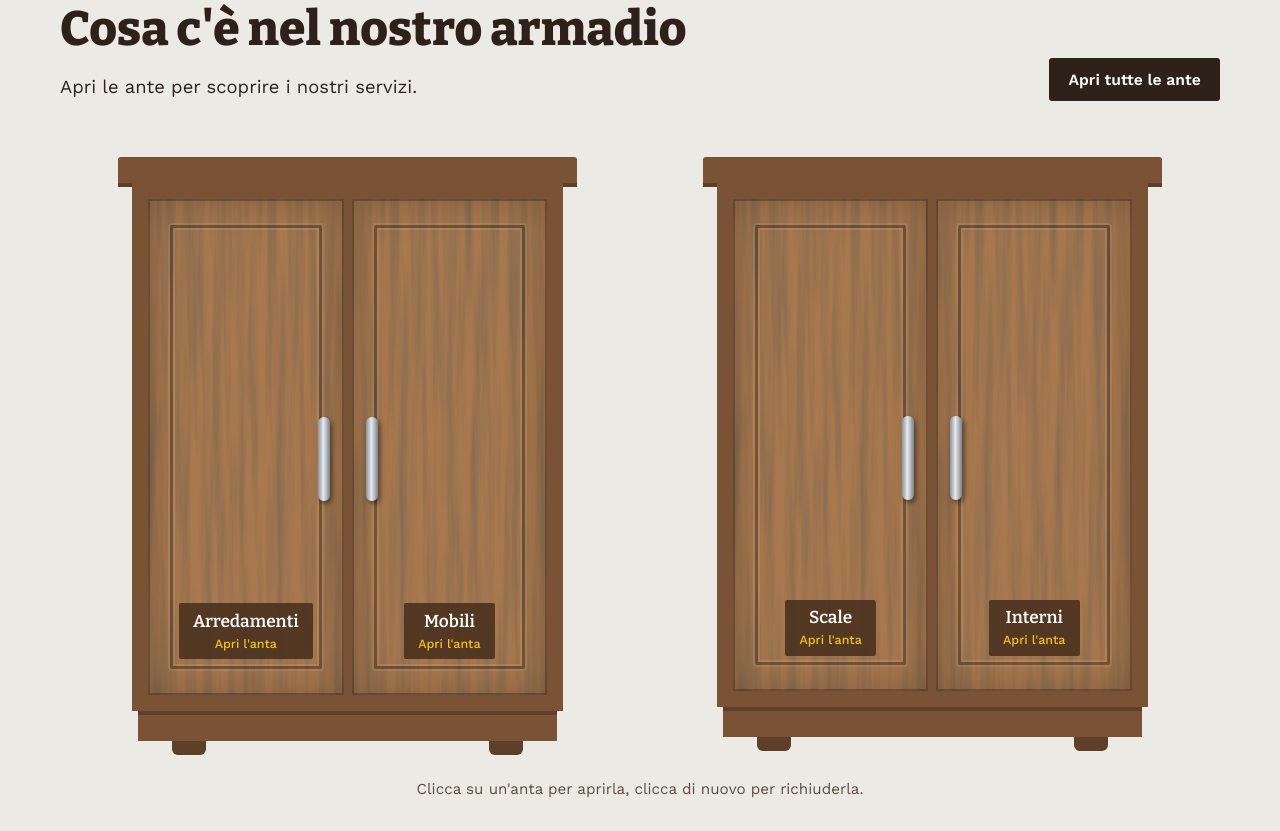
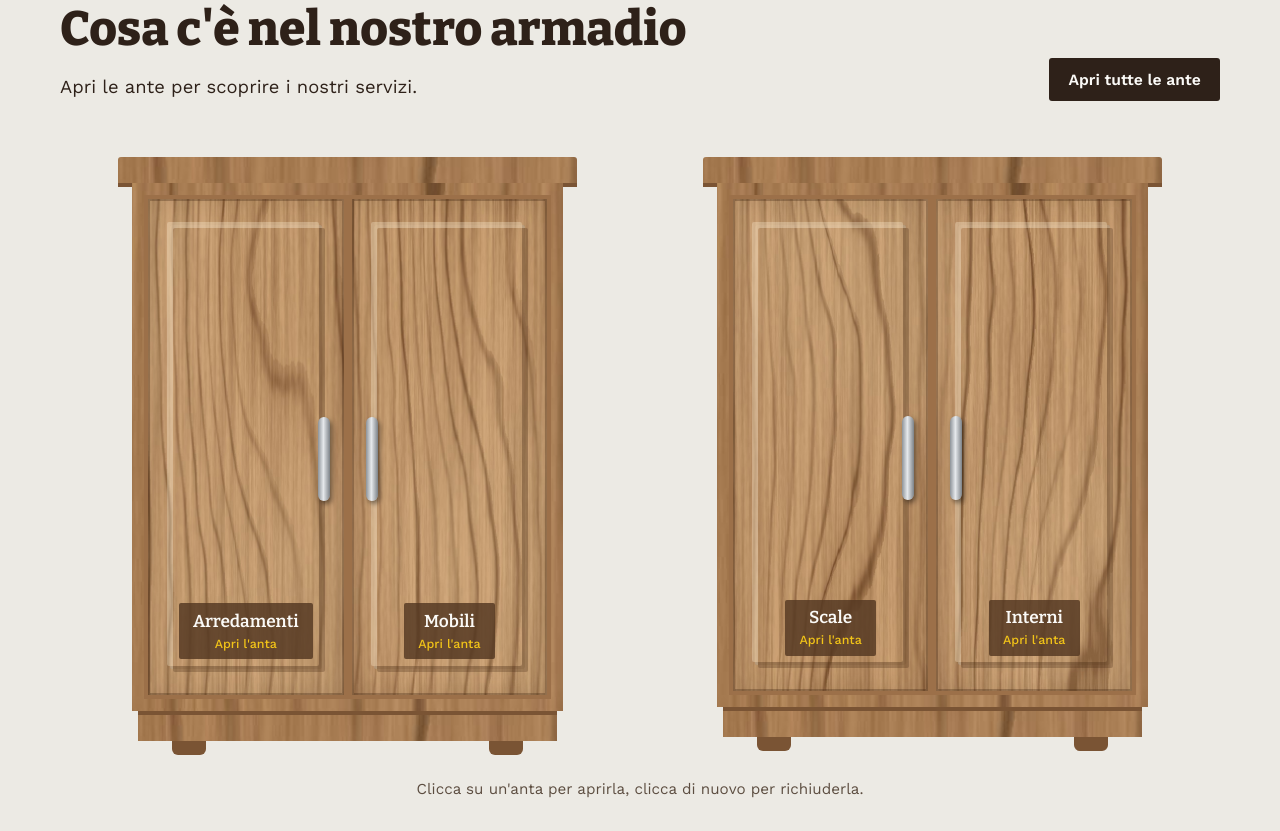
Before and after one commit to ilcastoro/ilcastoro.github.io, a plain HTML site: page index.html in a window 1280 px wide. Shown: the part 789-1620 px from the top of the page. Drawn offline with nearby package versions, Linux system fonts and the light colour scheme.

Commit message:
Legno realistico più chiaro, C.F. e P.IVA, capitale i.v.
Co-Authored-By: Claude Opus 5.5 <noreply@anthropic.com>
Claude-Session: https://claude.ai/code/session_013yCEezBgPxXtptbJ3hqXxY

```diff
--- a/index.html
+++ b/index.html
@@ -13,8 +13,8 @@
   :root{
     --noce:#2E2119;
     --noce-2:#4A3426;
-    --telaio:#7A5235;     /* noce medio per armadi e fondi */
-    --telaio-scuro:#5E3F28;
+    --telaio:#9C7049;     /* noce medio per armadi e fondi */
+    --telaio-scuro:#7A5434;
     --rovere:#B98A55;
     --cenere:#ECEAE4;
     --salvia:#5E6B57;
@@ -48,8 +48,8 @@
   .menu-btn{display:none;background:none;border:1px solid rgba(255,255,255,.5);color:inherit;font:inherit;padding:.35rem .8rem;border-radius:4px;cursor:pointer}
 
   /* ---------- apertura ---------- */
-  .hero{position:relative;min-height:88vh;display:flex;align-items:center;color:var(--bianco);background:#9A6A43 var(--legno);background-size:100% 100%;overflow:hidden;padding:7rem 0 5rem}
-  .hero::after{content:"";position:absolute;inset:0;background:linear-gradient(90deg,rgba(84,55,34,.85) 0%,rgba(84,55,34,.5) 55%,rgba(84,55,34,.12) 100%)}
+  .hero{position:relative;min-height:88vh;display:flex;align-items:center;color:var(--bianco);background:#C29A6E url(img/legno-fondo.jpg) center/cover;overflow:hidden;padding:7rem 0 5rem}
+  .hero::after{content:"";position:absolute;inset:0;background:linear-gradient(90deg,rgba(78,50,29,.78) 0%,rgba(78,50,29,.45) 50%,rgba(78,50,29,.05) 100%)}
   .hero .wrap{position:relative;z-index:2;display:grid;grid-template-columns:1.35fr 1fr;gap:2rem;align-items:center}
   .hero h1 img{width:min(640px,100%)}
   .tag{display:inline-block;margin-top:1.3rem;background:var(--metro);color:var(--noce);font:600 clamp(1.3rem,2.6vw,1.9rem)/1.1 var(--sans);padding:.35rem 1rem}
@@ -82,9 +82,9 @@
 
   .armadi{display:flex;justify-content:center;gap:clamp(5rem,12vw,10rem);margin:3.5rem auto 0;padding-inline:4.5rem}
   .armadio{flex:1;max-width:520px}
-  .cornice{height:26px;background:var(--telaio);border-radius:3px 3px 0 0;margin-inline:-14px;box-shadow:0 4px 0 var(--telaio-scuro)}
-  .corpo{display:grid;grid-template-columns:repeat(2,1fr);gap:0;background:var(--telaio);padding:12px;align-items:stretch}
-  .zoccolo{height:30px;background:var(--telaio);margin-inline:6px;border-top:4px solid var(--telaio-scuro)}
+  .cornice{height:26px;background:var(--telaio) url(img/legno-telaio.jpg) center/100% auto;border-radius:3px 3px 0 0;margin-inline:-14px;box-shadow:0 4px 0 var(--telaio-scuro)}
+  .corpo{display:grid;grid-template-columns:repeat(2,1fr);gap:0;background:var(--telaio) url(img/legno-telaio.jpg) center/cover;padding:12px;align-items:stretch}
+  .zoccolo{height:30px;background:var(--telaio) url(img/legno-telaio.jpg) center/100% auto;margin-inline:6px;border-top:4px solid var(--telaio-scuro)}
   .piedi{display:flex;justify-content:space-between;padding-inline:40px}
   .piedi i{width:34px;height:14px;background:var(--telaio-scuro);border-radius:0 0 6px 6px}
 
@@ -95,9 +95,8 @@
       linear-gradient(0deg,#B98C5C 0 6px,#D9B583 6px 16px,transparent 16px),
       linear-gradient(180deg,rgba(50,28,12,.45),rgba(50,28,12,0) 70px),
       linear-gradient(90deg,rgba(50,28,12,.32),rgba(50,28,12,0) 26px,rgba(50,28,12,0) calc(100% - 26px),rgba(50,28,12,.32)),
-      var(--legno-chiaro),
-      #E4C9A0;
-    background-size:auto,auto,auto,300px 600px,auto;
+      url(img/legno-interno.jpg) center/cover,
+      #EAD5B2;
     box-shadow:inset 0 0 0 1px rgba(46,33,25,.35);
     filter:brightness(.42) saturate(.8);transition:filter .5s ease .45s}
   .interno > *{position:relative;z-index:2}
@@ -129,18 +128,22 @@
   .vano.sx .anta{transform-origin:left center}
   .vano.dx .anta{transform-origin:right center}
   .faccia,.retro{position:absolute;inset:0;backface-visibility:hidden;-webkit-backface-visibility:hidden}
-  .faccia{background:#A8784E var(--legno);background-size:cover;
-    box-shadow:inset 0 0 0 2px rgba(0,0,0,.25),inset 0 0 40px rgba(0,0,0,.25);
+  .faccia{background:#C8A070 url(img/legno-anta.jpg) center/cover;
+    box-shadow:inset 0 0 0 2px rgba(60,35,15,.3),inset 0 0 30px rgba(60,35,15,.18);
     display:flex;align-items:flex-end;justify-content:center;padding:0 1rem 2.2rem}
   /* bugna: pannello incassato dell'anta */
-  .faccia::before{content:"";position:absolute;inset:26px 22px;border:3px solid rgba(30,18,10,.35);box-shadow:inset 0 0 0 2px rgba(255,235,200,.12),0 0 0 2px rgba(255,235,200,.1);border-radius:2px}
-  .vano.dx .faccia{background-position:60% 0}
+  .faccia::before{content:"";position:absolute;inset:26px 22px;border-radius:2px;box-shadow:inset 3px 3px 0 rgba(255,240,215,.35),inset -3px -3px 0 rgba(70,40,18,.35),3px 3px 0 rgba(70,40,18,.28),-3px -3px 0 rgba(255,240,215,.3)}
+  .vano.dx .faccia{background-position:30% 100%}
+  .armadio:nth-child(1) .vano:nth-child(1) .faccia{background-image:url(img/legno-anta-1.jpg)}
+  .armadio:nth-child(1) .vano:nth-child(2) .faccia{background-image:url(img/legno-anta-2.jpg)}
+  .armadio:nth-child(2) .vano:nth-child(1) .faccia{background-image:url(img/legno-anta-3.jpg)}
+  .armadio:nth-child(2) .vano:nth-child(2) .faccia{background-image:url(img/legno-anta-4.jpg)}
   .maniglia{position:absolute;top:44%;width:12px;height:84px;border-radius:6px;background:linear-gradient(90deg,#8d9399,#e6e9ec 45%,#7c8288);box-shadow:2px 3px 5px rgba(0,0,0,.45)}
   .vano.sx .maniglia{right:14px}
   .vano.dx .maniglia{left:14px}
-  .etichetta{position:relative;font:600 1.08rem/1.2 var(--serif);background:rgba(70,45,28,.85);padding:.55rem .9rem;border-radius:2px;text-align:center}
+  .etichetta{position:relative;font:600 1.08rem/1.2 var(--serif);background:rgba(84,55,33,.82);padding:.55rem .9rem;border-radius:2px;text-align:center}
   .etichetta small{display:block;font:500 .78rem var(--sans);color:var(--metro);margin-top:.2rem}
-  .retro{transform:rotateY(180deg);background:#8A603F;box-shadow:inset 0 0 0 10px var(--telaio)}
+  .retro{transform:rotateY(180deg);background:#B48A5E url(img/legno-anta.jpg) center/cover;box-shadow:inset 0 0 0 10px var(--telaio)}
   .vano.sx.aperta .anta{transform:rotateY(-108deg)}
   .vano.dx.aperta .anta{transform:rotateY(108deg)}
   .anta:hover .faccia{filter:brightness(1.08)}
@@ -433,9 +436,9 @@
     <div class="legale">
       <span>Il Castoro S.r.l.</span>
       <span>Sede legale: Via Meluzza 58, 40060 Dozza (BO)</span>
-      <span>Codice fiscale: 03516701202</span>
+      <span>C.F. e P.IVA 03516701202</span>
       <span>REA: BO-525260</span>
-      <span>Capitale sociale: € 10.000,00</span>
+      <span>Capitale sociale: € 10.000,00 i.v.</span>
       <span><a href="#"><span class="dc">Privacy policy</span></a></span>
       <span><a href="#"><span class="dc">Cookie policy</span></a></span>
     </div>
```
Also changed, not shown: img/legno-anta-1.jpg (added), img/legno-anta-2.jpg (added), img/legno-anta-3.jpg (added), img/legno-anta-4.jpg (added), img/legno-anta.jpg (added), img/legno-fondo.jpg (added), img/legno-interno.jpg (added), img/legno-telaio.jpg (added).
